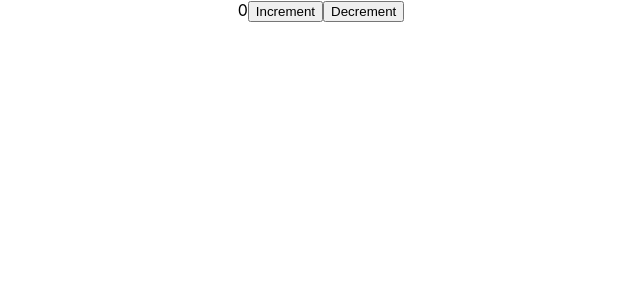
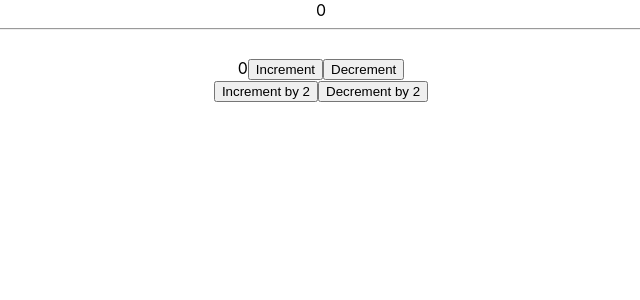
Before and after one commit to srujank1995/Redux-Basics, a React (Create React App) app: page / in a window 1280 px wide. Shown: the top 300 px of the page, without its empty margins (319-959 px from the left). Built offline with nearby package versions, Linux system fonts and the light colour scheme.

Commit message:
2nd counterslice created

```diff
--- a/src/App.js
+++ b/src/App.js
@@ -1,16 +1,24 @@
 import { useDispatch, useSelector } from "react-redux";
 import "./App.css";
-import { decrement, increment } from "./Components/ParentStore";
+import { decrement, increment } from "./Components/CounterSlice1";
+import { decrement_By_Twice, increment_By_Twice } from "./Components/CounterSice2";
+
 
 const App = () => {
   const dispatch = useDispatch();
   const StoreSelector = useSelector((state) => state.counterStore);
+  const StoreSelector1 = useSelector((state) => state.counterStoreNew);
   console.log("StoreSelector",StoreSelector)
+  console.log("StoreSelector",StoreSelector1)
   return (
     <div className="App">
       <div>
       {StoreSelector.count}
       {StoreSelector.status}
+      <hr></hr>
+      <br></br>
+      {StoreSelector1.count}
+      {StoreSelector1.status}
       <button
         onClick={() => {dispatch(increment());}}>
         Increment
@@ -20,7 +28,17 @@ const App = () => {
         Decrement
       </button>
       </div>
+     <div>
+     <button
+        onClick={() => {dispatch(increment_By_Twice());}}>
+        Increment by 2
+      </button>
 
+      <button
+        onClick={() => {dispatch(decrement_By_Twice());}}>
+        Decrement by 2
+      </button>
+     </div>
     </div>
   );
 };
--- /dev/null
+++ b/src/Components/CounterSice2.js
@@ -0,0 +1,25 @@
+import { createSlice } from "@reduxjs/toolkit";
+import { DecrementNew, IncrementNew } from "./StoreType";
+
+const CounterSliceNew = createSlice({
+    name:'CoutnerSliceNew',
+    initialState:{
+        count:0,
+        status:''
+    },
+    reducers:{
+        increment_By_Twice: (state , action ) =>{
+                state.count = state.count + 2
+                state.status = IncrementNew;
+        },
+
+        decrement_By_Twice: (state , action ) =>{
+            state.count = state.count - 2;
+            state.status = DecrementNew;
+    }
+    }
+} );
+
+export const {increment_By_Twice, decrement_By_Twice} = CounterSliceNew.actions
+
+export default CounterSliceNew;
--- /dev/null
+++ b/src/Components/CounterSlice1.js
@@ -0,0 +1,27 @@
+import { Decrement, Increment } from './StoreType';
+import {createSlice} from '@reduxjs/toolkit';
+
+
+const CounterSlice  = createSlice({
+    name:'CounterSlice',
+    initialState: {
+        count: 0,
+        status: ''
+    },
+    reducers:{
+        increment: (state, action)=> {
+
+            state.count =  state.count + 1;
+            state.status = Increment
+        },
+        decrement: (state, action) => {
+
+            state.count =  state.count - 1;
+            state.status = Decrement
+        }
+    }
+});
+
+export const {increment, decrement} = CounterSlice.actions
+
+export default CounterSlice;
--- a/src/Components/ParentStore.js
+++ b/src/Components/ParentStore.js
@@ -1,33 +1,12 @@
-import { configureStore, createSlice} from '@reduxjs/toolkit'
-import { Decrement, Increment } from './StoreType';
-
-const CounterSlice  = createSlice({
-    name:'CounterSlice',
-    initialState: {
-        count: 0,
-        status: ''
-    },
-    reducers:{
-        increment: (state, action)=> {
-
-            state.count =  state.count + 1;
-            state.status = Increment
-        },
-        decrement: (state, action) => {
-
-            state.count =  state.count - 1;
-            state.status = Decrement
-        }
-    }
-});
-
-export const {increment, decrement} = CounterSlice.actions
-
+import { configureStore} from '@reduxjs/toolkit';
+import CounterSlice from './CounterSlice1';
+import CounterSliceNew from './CounterSice2';
 
 const store = configureStore({
     reducer: {
-        counterStore: CounterSlice.reducer
-    }
+        counterStore: CounterSlice.reducer,
+        counterStoreNew: CounterSliceNew.reducer
+    },
 })
 
 export default store;
--- a/src/Components/StoreType.js
+++ b/src/Components/StoreType.js
@@ -1,2 +1,5 @@
 export const Increment = "increment"
 export const Decrement = "decrement"
+
+export const IncrementNew = 'increment_By_Twice'
+export const DecrementNew = 'decrement_By_Twice'
```
